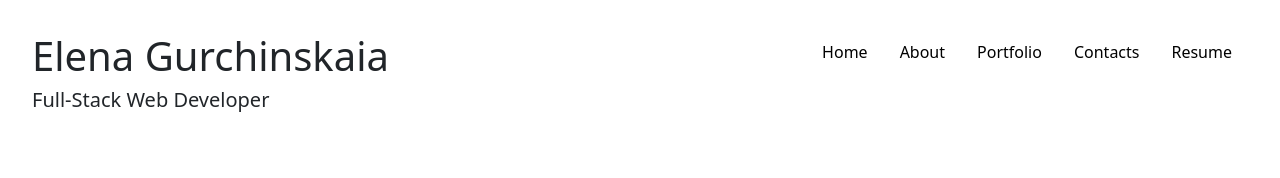
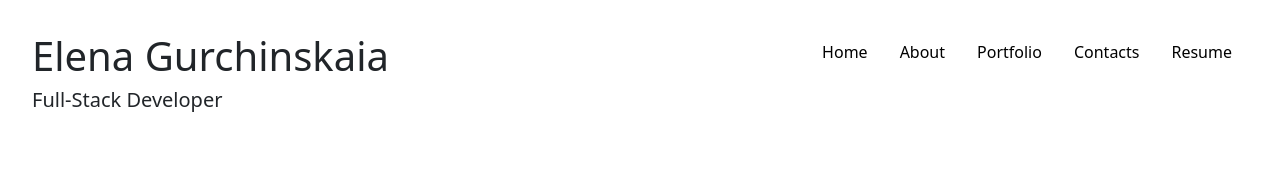
Before and after one commit to elenagurchinskaia/eg-react-portfolio, a React (Vite) app: page / in a window 1280 px wide. Shown: the top 178 px of the page. Built offline with nearby package versions, Linux system fonts and the light colour scheme.

Commit message:
updated tutle for the header

```diff
--- a/src/components/Header.jsx
+++ b/src/components/Header.jsx
@@ -6,7 +6,7 @@ export default function Header() {
     <header className="d-flex justify-content-between">
       <div className="header">
         <h1>Elena Gurchinskaia</h1>
-        <h5>Full-Stack Web Developer</h5>
+        <h5>Full-Stack Developer</h5>
       </div>
       <Navbar />
     </header>
```
